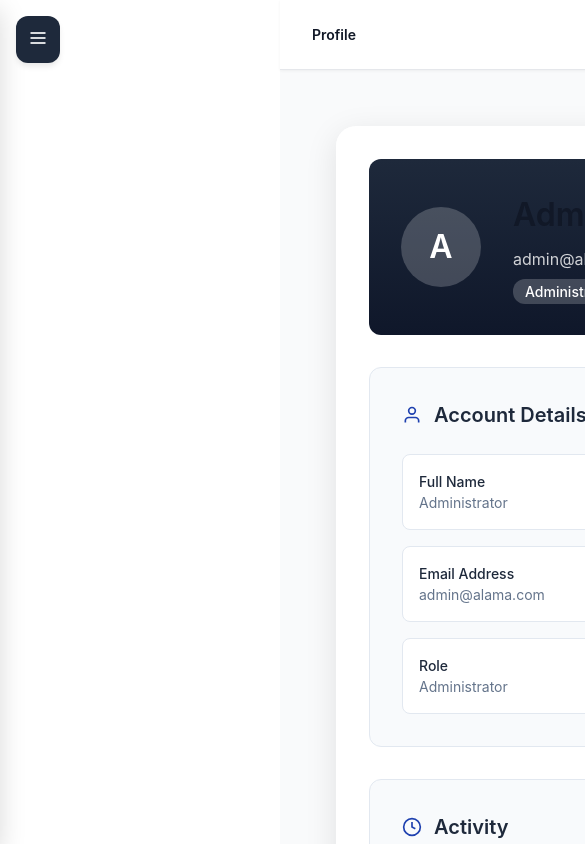
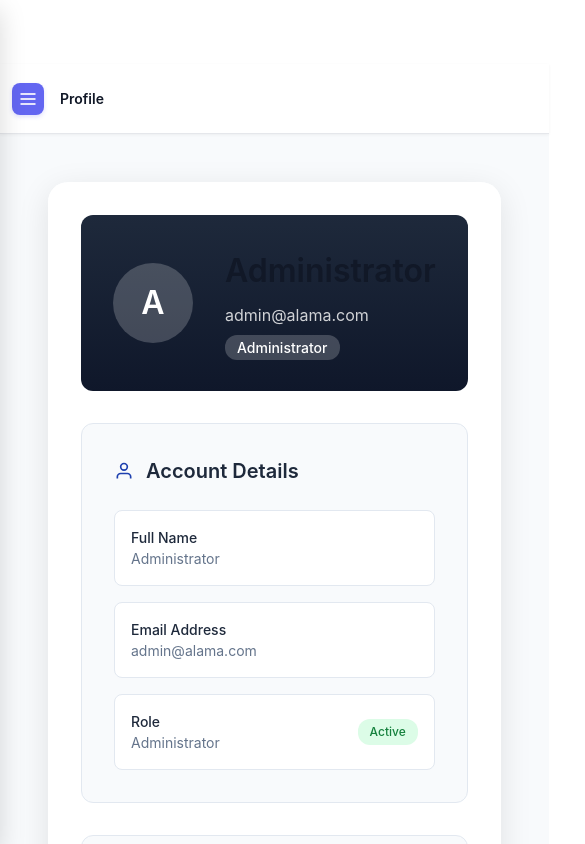
Before and after one commit to MuthoniGathiithi/admin-portal, a Next.js app: page /profile in a window 390 px wide. Shown: the top 844 px of the page, 585 px wide, since content can reach past the window. Built offline with nearby package versions, Linux system fonts and the light colour scheme.

Commit message:
add mobile responiveness

```diff
--- a/src/app/page.js
+++ b/src/app/page.js
@@ -69,9 +69,9 @@ export default function LoginPage() {
         }
 
         .focus-ring:focus {
-          outline: 2px solid #6366f1 !important;
-          outline-offset: 2px !important;
-          border-color: #6366f1 !important;
+          outline: none !important;
+          border-color: #1e293b !important;
+          box-shadow: 0 0 0 2px rgba(30, 41, 59, 0.2) !important;
         }
 
         .error-field {
--- a/src/components/Layout.js
+++ b/src/components/Layout.js
@@ -6,27 +6,78 @@ import TopBar from './TopBar';
 
 export default function Layout({ children, breadcrumbs = [] }) {
   const [activeItem, setActiveItem] = useState('countries');
+  const [isMobileMenuOpen, setIsMobileMenuOpen] = useState(false);
 
   return (
+    <>
+      <style jsx>{`
+        .main-content {
+          margin-left: 280px;
+          transition: margin-left 0.3s ease;
+        }
+
+        /* Desktop - Large screens */
+        @media (min-width: 1025px) {
+          .main-content {
+            margin-left: 280px;
+          }
+        }
+
+        /* Tablet - Medium screens */
+        @media (min-width: 769px) and (max-width: 1024px) {
+          .main-content {
+            margin-left: 240px;
+          }
+        }
+
+        /* Large Mobile - Small tablets */
+        @media (min-width: 481px) and (max-width: 768px) {
+          .main-content {
+            margin-left: 0 !important;
+          }
+        }
+
+        /* Small Mobile */
+        @media (max-width: 480px) {
+          .main-content {
+            margin-left: 0 !important;
+          }
+
+          main {
+            padding: 1rem !important;
+          }
+        }
+      `}</style>
+
       <div style={{ display: 'flex', minHeight: '100vh' }}>
-      <Sidebar activeItem={activeItem} setActiveItem={setActiveItem} />
+        <Sidebar
+          activeItem={activeItem}
+          setActiveItem={setActiveItem}
+          isMobileMenuOpen={isMobileMenuOpen}
+          setIsMobileMenuOpen={setIsMobileMenuOpen}
+        />
 
-      <div style={{
+        <div className="main-content" style={{
           flex: 1,
-        marginLeft: '280px',
           display: 'flex',
           flexDirection: 'column'
         }}>
-        <TopBar breadcrumbs={breadcrumbs} />
+          <TopBar
+            breadcrumbs={breadcrumbs}
+            isMobileMenuOpen={isMobileMenuOpen}
+            setIsMobileMenuOpen={setIsMobileMenuOpen}
+          />
 
           <main style={{
             flex: 1,
-          padding: 'var(--space-6)',
-          background: 'var(--gray-50)'
+            padding: '1.5rem',
+            background: '#f8fafc',
+            minHeight: 'calc(100vh - 70px)'
           }}>
             {children}
           </main>
         </div>
       </div>
+    </>
   );
 }
--- a/src/components/Sidebar.js
+++ b/src/components/Sidebar.js
@@ -1,16 +1,34 @@
 'use client';
 
-import React, { useState } from 'react';
+import React, { useState, useEffect } from 'react';
 import Link from 'next/link';
 import Image from 'next/image';
 import { useRouter, usePathname } from 'next/navigation';
 
-export default function Sidebar() {
+export default function Sidebar({ isMobileMenuOpen, setIsMobileMenuOpen }) {
   const [activeMenu, setActiveMenu] = useState(null);
   const [isCollapsed, setIsCollapsed] = useState(false);
-  const [isMobileMenuOpen, setIsMobileMenuOpen] = useState(false);
   const router = useRouter();
   const pathname = usePathname();
+
+  // Close mobile menu when clicking on a link
+  const handleLinkClick = () => {
+    if (setIsMobileMenuOpen) {
+      setIsMobileMenuOpen(false);
+    }
+  };
+
+  // Close mobile menu on window resize to desktop
+  useEffect(() => {
+    const handleResize = () => {
+      if (window.innerWidth >= 768 && setIsMobileMenuOpen) {
+        setIsMobileMenuOpen(false);
+      }
+    };
+
+    window.addEventListener('resize', handleResize);
+    return () => window.removeEventListener('resize', handleResize);
+  }, [setIsMobileMenuOpen]);
 
   const menuItems = [
     {
@@ -69,49 +87,53 @@ export default function Sidebar() {
   return (
     <>
       <style jsx>{`
-        @media (max-width: 768px) {
-          .mobile-menu-button {
-            display: block !important;
+        .sidebar {
+          transition: transform 0.3s ease;
+        }
+
+        /* Desktop - Large screens */
+        @media (min-width: 1025px) {
+          .sidebar {
+            transform: translateX(0) !important;
+            position: fixed !important;
+            width: 280px !important;
           }
-          .mobile-overlay {
-            display: block !important;
+        }
+
+        /* Tablet - Medium screens */
+        @media (min-width: 769px) and (max-width: 1024px) {
+          .sidebar {
+            transform: translateX(0) !important;
+            position: fixed !important;
+            width: 240px !important;
           }
+        }
+
+        /* Large Mobile - Small tablets */
+        @media (min-width: 481px) and (max-width: 768px) {
           .sidebar {
+            position: fixed !important;
+            width: 280px !important;
             transform: ${isMobileMenuOpen ? 'translateX(0)' : 'translateX(-100%)'} !important;
+            z-index: 1000 !important;
+          }
+        }
+
+        /* Small Mobile */
+        @media (max-width: 480px) {
+          .sidebar {
+            position: fixed !important;
+            width: 100vw !important;
+            transform: ${isMobileMenuOpen ? 'translateX(0)' : 'translateX(-100%)'} !important;
+            z-index: 1000 !important;
           }
         }
       `}</style>
 
-      {/* Mobile Menu Button */}
-      <button
-        onClick={() => setIsMobileMenuOpen(!isMobileMenuOpen)}
-        style={{
-          display: 'none',
-          position: 'fixed',
-          top: '1rem',
-          left: '1rem',
-          zIndex: 1001,
-          background: '#1e293b',
-          color: 'white',
-          border: 'none',
-          borderRadius: '12px',
-          padding: '0.75rem',
-          cursor: 'pointer',
-          boxShadow: '0 4px 6px -1px rgba(0, 0, 0, 0.1)'
-        }}
-        className="mobile-menu-button"
-      >
-        <svg width="20" height="20" viewBox="0 0 24 24" fill="none" stroke="currentColor" strokeWidth="2">
-          <line x1="3" y1="6" x2="21" y2="6"/>
-          <line x1="3" y1="12" x2="21" y2="12"/>
-          <line x1="3" y1="18" x2="21" y2="18"/>
-        </svg>
-      </button>
-
       {/* Mobile Overlay */}
       {isMobileMenuOpen && (
         <div
-          onClick={() => setIsMobileMenuOpen(false)}
+          onClick={() => setIsMobileMenuOpen && setIsMobileMenuOpen(false)}
           style={{
             position: 'fixed',
             top: 0,
@@ -119,8 +141,7 @@ export default function Sidebar() {
             right: 0,
             bottom: 0,
             background: 'rgba(0, 0, 0, 0.5)',
-            zIndex: 999,
-            display: 'none'
+            zIndex: 999
           }}
           className="mobile-overlay"
         />
@@ -133,14 +154,14 @@ export default function Sidebar() {
         color: '#ffffff',
         display: 'flex',
         flexDirection: 'column',
-        transition: 'width 0.3s ease',
+        transition: 'all 0.3s ease',
         position: 'fixed',
         left: 0,
         top: 0,
         zIndex: 1000,
         boxShadow: '0 10px 25px rgba(0, 0, 0, 0.15)',
-        transform: isMobileMenuOpen ? 'translateX(0)' : 'translateX(-100%)'
-      }} className={`sidebar ${isMobileMenuOpen ? 'open' : ''}`}>
+        backdropFilter: 'blur(10px)'
+      }} className="sidebar">
 
       {/* Logo Section */}
       <div style={{
@@ -195,31 +216,34 @@ export default function Sidebar() {
 
             return (
               <div key={item.id} style={{ marginBottom: '0.5rem', padding: '0 1.5rem' }}>
-                <Link href={item.href} style={{ textDecoration: 'none' }}>
+                <Link href={item.href} style={{ textDecoration: 'none' }} onClick={handleLinkClick}>
                   <div style={{
                     display: 'flex',
                     alignItems: 'center',
                     gap: '0.75rem',
                     padding: '0.875rem 1rem',
                     borderRadius: '12px',
-                    background: 'transparent',
+                    background: isActive ? 'rgba(255, 255, 255, 0.15)' : 'transparent',
                     cursor: 'pointer',
                     transition: 'all 0.2s ease',
                     color: isActive ? '#ffffff' : 'rgba(255, 255, 255, 0.85)',
                     position: 'relative',
                     borderLeft: isActive ? '3px solid #ffffff' : '3px solid transparent',
-                    marginLeft: '-3px'
+                    marginLeft: '-3px',
+                    backdropFilter: isActive ? 'blur(10px)' : 'none'
                   }}
                   onMouseEnter={(e) => {
                     if (!isActive) {
-                      e.target.style.background = 'rgba(255, 255, 255, 0.05)';
+                      e.target.style.background = 'rgba(255, 255, 255, 0.1)';
                       e.target.style.color = '#ffffff';
+                      e.target.style.backdropFilter = 'blur(10px)';
                     }
                   }}
                   onMouseLeave={(e) => {
                     if (!isActive) {
                       e.target.style.background = 'transparent';
                       e.target.style.color = 'rgba(255, 255, 255, 0.85)';
+                      e.target.style.backdropFilter = 'none';
                     }
                   }}
                   >
--- a/src/components/TopBar.js
+++ b/src/components/TopBar.js
@@ -2,7 +2,7 @@
 
 import React, { useState, useEffect } from 'react';
 
-export default function TopBar({ breadcrumbs = [] }) {
+export default function TopBar({ breadcrumbs = [], isMobileMenuOpen, setIsMobileMenuOpen }) {
   const [userName, setUserName] = useState('Admin User');
   const [userEmail, setUserEmail] = useState('admin@alama.ai');
 
@@ -30,21 +30,149 @@ export default function TopBar({ breadcrumbs = [] }) {
   };
 
   return (
-    <div style={{
+    <>
+      <style jsx>{`
+        .topbar {
+          padding: 0 2rem;
+        }
+
+        .mobile-menu-button {
+          display: none;
+        }
+
+        .breadcrumbs {
+          display: flex;
+        }
+
+        /* Desktop - Large screens */
+        @media (min-width: 1025px) {
+          .topbar {
+            padding: 0 2rem;
+          }
+          .mobile-menu-button {
+            display: none;
+          }
+          .breadcrumbs {
+            display: flex;
+          }
+          .user-name {
+            display: flex;
+          }
+        }
+
+        /* Tablet - Medium screens */
+        @media (min-width: 769px) and (max-width: 1024px) {
+          .topbar {
+            padding: 0 1.5rem;
+          }
+          .mobile-menu-button {
+            display: none;
+          }
+          .breadcrumbs {
+            display: flex;
+          }
+          .user-profile {
+            gap: 0.5rem !important;
+            padding: 0.375rem 0.75rem !important;
+          }
+        }
+
+        /* Large Mobile - Small tablets */
+        @media (min-width: 481px) and (max-width: 768px) {
+          .topbar {
+            padding: 0 1rem !important;
+          }
+          .mobile-menu-button {
+            display: flex !important;
+          }
+          .breadcrumbs {
+            display: none;
+          }
+          .user-profile {
+            gap: 0.5rem !important;
+            padding: 0.25rem 0.75rem !important;
+          }
+          .user-name {
+            display: none;
+          }
+        }
+
+        /* Small Mobile */
+        @media (max-width: 480px) {
+          .topbar {
+            padding: 0 0.75rem !important;
+          }
+          .mobile-menu-button {
+            display: flex !important;
+            padding: 0.375rem !important;
+          }
+          .breadcrumbs {
+            display: none;
+          }
+          .user-profile {
+            gap: 0.25rem !important;
+            padding: 0.25rem 0.5rem !important;
+            border: none !important;
+            background: transparent !important;
+          }
+          .user-name {
+            display: none;
+          }
+        }
+      `}</style>
+
+      <div className="topbar" style={{
         height: '70px',
         background: '#ffffff',
         borderBottom: '1px solid #e5e7eb',
         display: 'flex',
         alignItems: 'center',
         justifyContent: 'space-between',
-      padding: '0 2rem',
         position: 'sticky',
         top: 0,
         zIndex: 100,
         boxShadow: '0 1px 3px rgba(0, 0, 0, 0.05)'
       }}>
+      {/* Mobile Menu Button & Breadcrumbs */}
+      <div style={{
+        display: 'flex',
+        alignItems: 'center',
+        gap: '1rem'
+      }}>
+        {/* Mobile Menu Button */}
+        <button
+          onClick={() => setIsMobileMenuOpen && setIsMobileMenuOpen(!isMobileMenuOpen)}
+          className="mobile-menu-button"
+          style={{
+            background: '#6366f1',
+            color: 'white',
+            border: 'none',
+            borderRadius: '8px',
+            padding: '0.5rem',
+            cursor: 'pointer',
+            alignItems: 'center',
+            justifyContent: 'center',
+            transition: 'all 0.2s ease',
+            boxShadow: '0 2px 4px rgba(99, 102, 241, 0.2)'
+          }}
+          onMouseEnter={(e) => {
+            e.target.style.background = '#4f46e5';
+            e.target.style.transform = 'scale(1.05)';
+          }}
+          onMouseLeave={(e) => {
+            e.target.style.background = '#6366f1';
+            e.target.style.transform = 'scale(1)';
+          }}
+        >
+          <svg width="20" height="20" viewBox="0 0 24 24" fill="none" stroke="currentColor" strokeWidth="2">
+            <line x1="3" y1="6" x2="21" y2="6"/>
+            <line x1="3" y1="12" x2="21" y2="12"/>
+            <line x1="3" y1="18" x2="21" y2="18"/>
+          </svg>
+        </button>
+
         {/* Breadcrumbs */}
-      <div style={{
+        <div className="breadcrumbs" style={{
           display: 'flex',
           alignItems: 'center',
           gap: '0.5rem',
@@ -63,32 +191,26 @@ export default function TopBar({ breadcrumbs = [] }) {
           </React.Fragment>
         ))}
         </div>
+      </div>
 
       {/* User Profile */}
-      <div style={{
+      <div className="user-profile" style={{
         display: 'flex',
         alignItems: 'center',
-        gap: '0.75rem',
         padding: '0.5rem 1rem',
         borderRadius: '12px',
         background: '#f8fafc',
         border: '1px solid #e2e8f0'
       }}>
-        <div style={{
-          display: 'flex',
-          flexDirection: 'column',
-          alignItems: 'flex-start'
-        }}>
-          <span style={{
+        <span className="user-name" style={{
           fontSize: '0.875rem',
-            fontWeight: '400',
-            color: '#111827',
-            lineHeight: '1.2'
+          fontWeight: '500',
+          color: '#111827'
         }}>
           {userName}
         </span>
       </div>
       </div>
-    </div>
+    </>
   );
 }
```
Lines whose indentation alone changed are shown as unchanged.
